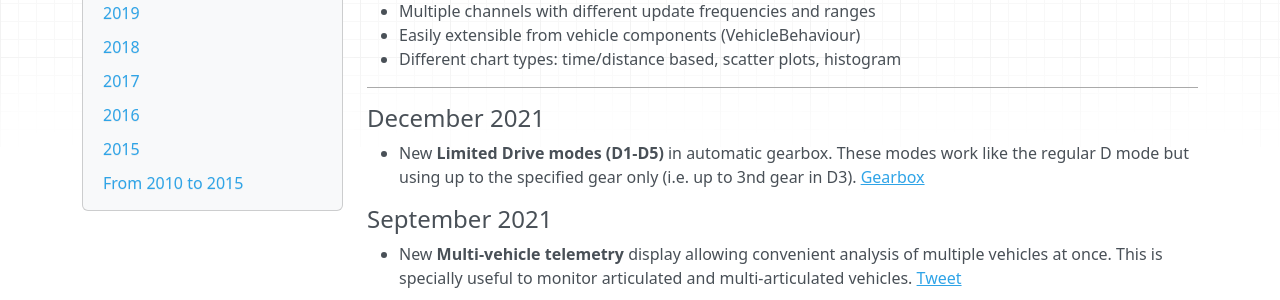
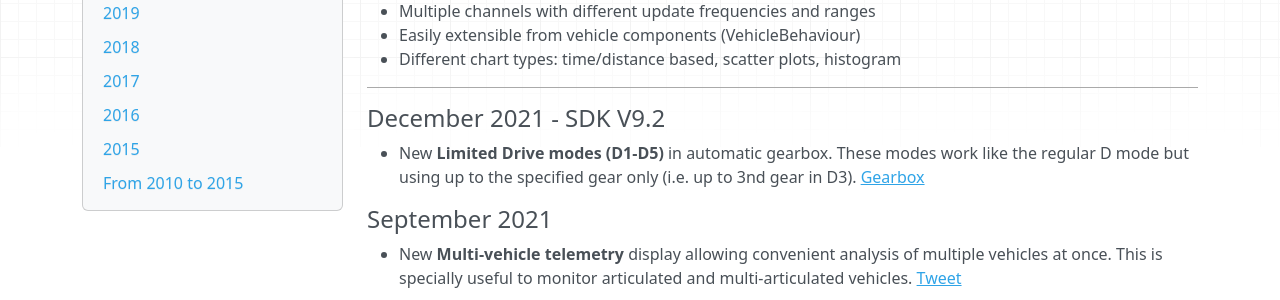
Before and after one commit to EdyJ/vehicle-physics-docs, an MkDocs documentation site: the page built from docs/about/changelog.md, in a window 1280 px wide and 900 px high, scrolled down 1032 px. Shown: the part 159-459 px from the top of the window. Built offline with MkDocs 1.6.1, drawn with Linux system fonts in a browser that asks for light colours; nearby versions of some CDN libraries; library files that are not in the unit come from our copies.

Commit message:
New SDK version 9.2

```diff
--- a/docs/about/changelog.md
+++ b/docs/about/changelog.md
@@ -52,7 +52,7 @@ Advanced telemetry system _(completed, pending of integration into the master br
 
 <hr>
 
-#### December 2021
+#### December 2021 - SDK V9.2
 
 - New **Limited Drive modes (D1-D5)** in automatic gearbox. These modes work like the regular D
 	mode but using up to the specified gear only (i.e. up to 3nd gear in D3). [Gearbox](/blocks/gearbox)
```
